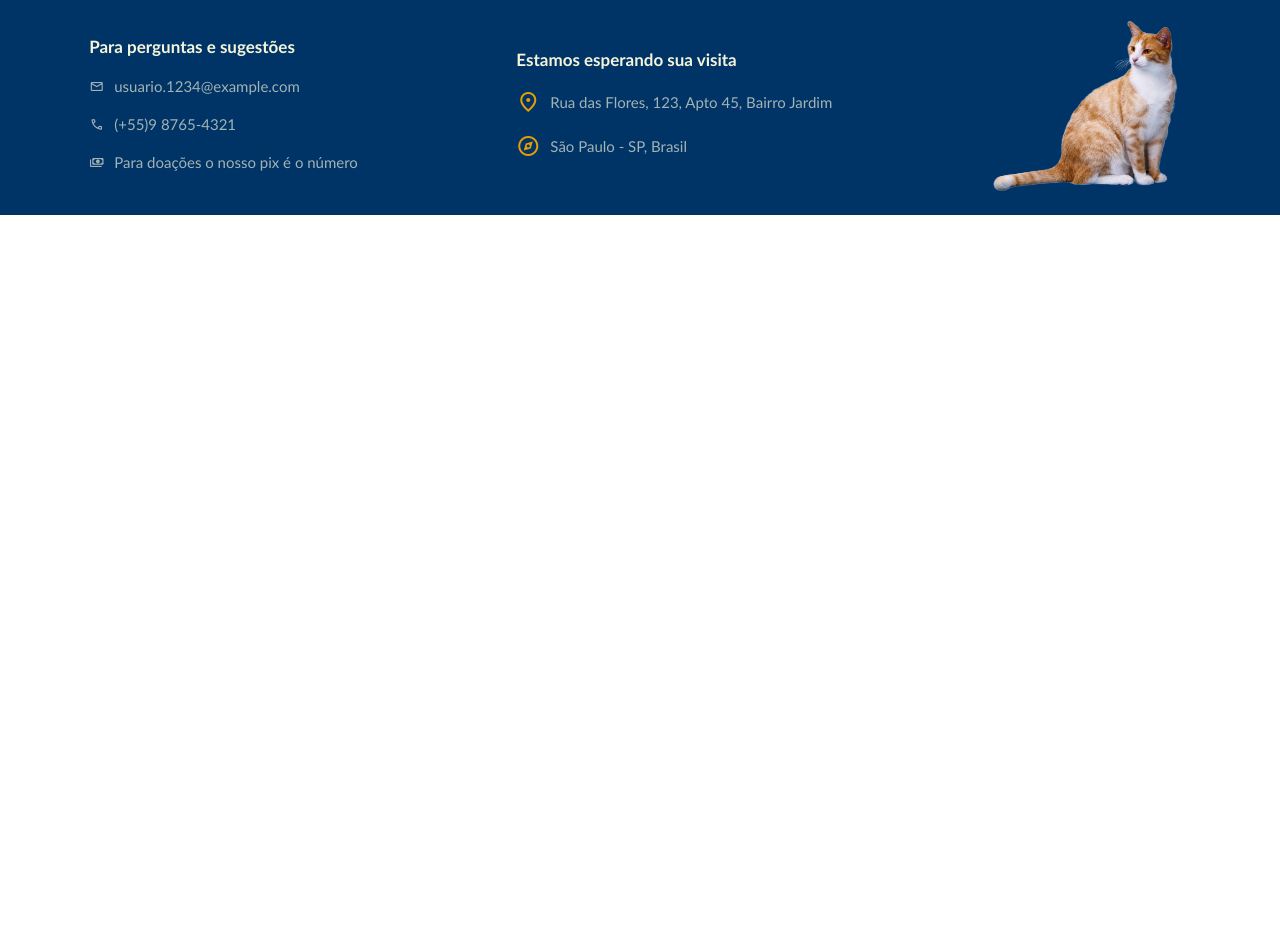
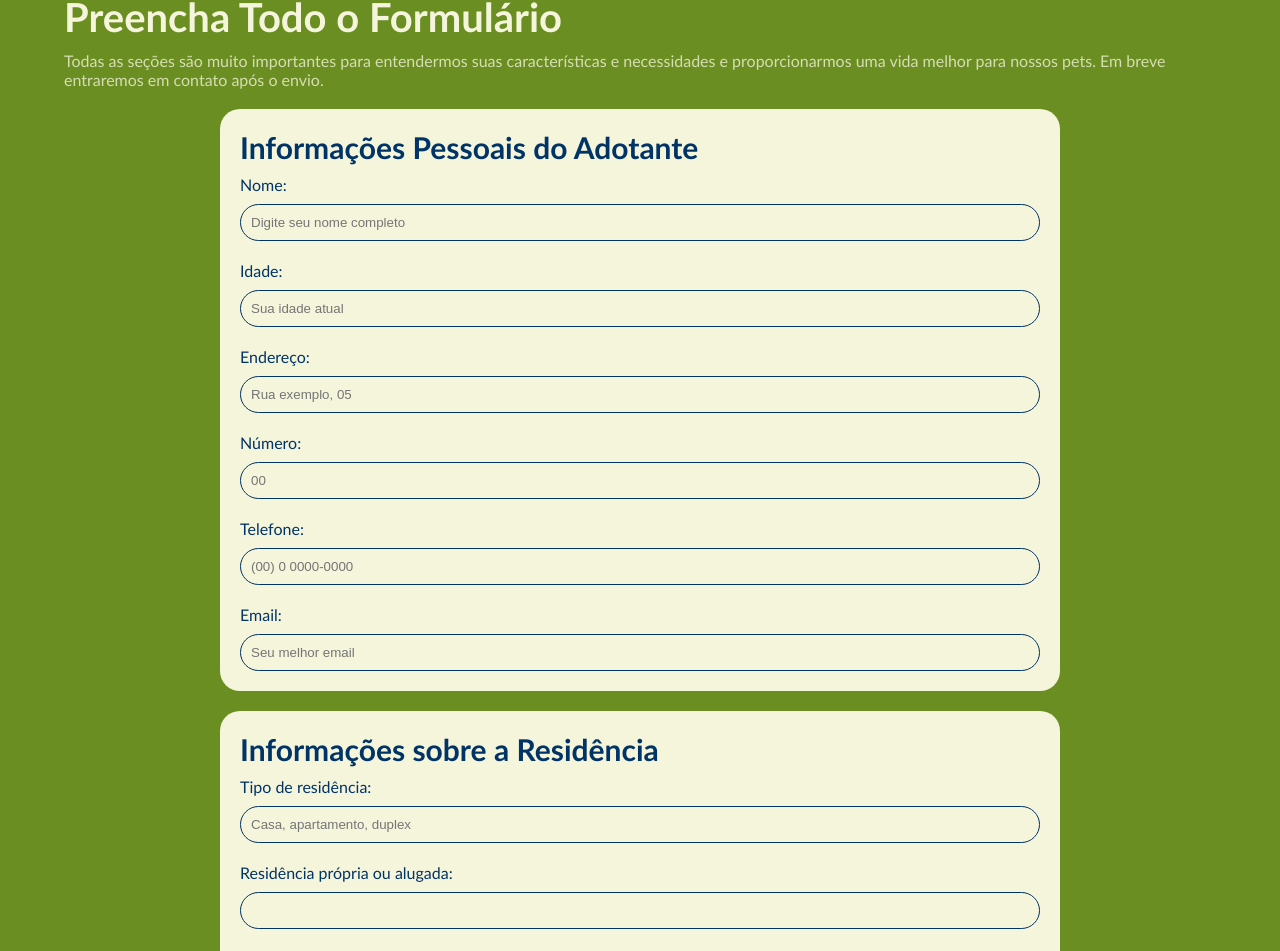
Before and after one commit to Thyale/AmigoFiel, an Angular app in the folder AmigoFielProject/: page /formulario in a window 1280 px wide. Shown: the part 110-1061 px from the top of the page. Before the commit the page ends 800 px from the top, so only its background shows below. Built offline with nearby package versions, Linux system fonts and the light colour scheme.

Commit message:
Formulário de adoção

```diff
--- a/AmigoFielProject/src/app/components/formulario/formulario.component.css
+++ b/AmigoFielProject/src/app/components/formulario/formulario.component.css
@@ -0,0 +1,91 @@
+section{
+    background-color: #6b8e23;
+    color: #f5f5dc;
+}
+
+.DivGERAL{
+    padding: 20px;
+    width: 90%;
+    margin: auto;
+    display: flex;
+    flex-direction: column;
+    gap: 20px;
+}
+
+.ParteInicialForm{
+    display: flex;
+    flex-direction: column;
+    gap: 10px;
+}
+
+.ParteInicialForm h1{
+    font-size: 40px;
+}
+
+.ParteInicialForm p{
+    color: #f5f5dcc5;
+}
+
+.Dados{
+    padding: 20px;
+    width: 80%;
+    max-width: 800px;
+    margin: auto;
+    border-radius: 20px;
+    display: flex;
+    flex-direction: column;
+    gap: 10px;
+    background-color: #f5f5dc;
+    color: #003366;
+}
+
+.Dados h1{
+    font-size: 30px;
+}
+
+.Dados form{
+    display: flex;
+    flex-direction: column;
+    gap: 20px;
+}
+
+.Dados form div{
+    display: flex;
+    flex-direction: column;
+    gap: 10px;
+}
+
+.Dados input{
+   outline: none;
+   padding: 10px;
+   border-radius: 20px;
+   border: none;
+   border:  1px solid #003366;
+   background-color: #f5f5dc;
+}
+
+.Envio{
+    width: 90%;
+    max-width: 800px;
+    margin: auto;
+}
+
+.Envio form{
+    display: flex;
+    flex-direction: row;
+    align-items: center;
+    gap: 10px;
+}
+
+.Envio form button{
+    padding: 10px 20px;
+    background-color: #e59e06;
+    color: #f5f5dc;
+    cursor: pointer;
+    border: none;
+    border-radius: 10px;
+}
+
+.Envio form button:hover{
+    background-color: #c38500;
+}
--- a/AmigoFielProject/src/app/components/formulario/formulario.component.html
+++ b/AmigoFielProject/src/app/components/formulario/formulario.component.html
@@ -1 +1,166 @@
-<p>fffff</p>
+<section>
+    <div class="DivGERAL">
+
+        <div class="ParteInicialForm">
+            <h1>Preencha Todo o Formulário</h1>
+            <p>Todas as seções são muito importantes para entendermos suas características e necessidades e proporcionarmos uma vida melhor para nossos pets. Em breve entraremos em contato após o envio.</p>
+        </div>
+
+        <div class="Dados">
+            <h1>Informações Pessoais do Adotante</h1>
+            <form>
+                <div>
+                    <label for="nome">Nome:</label>
+                    <input type="text" name="nome" id="nome" placeholder="Digite seu nome completo">
+                </div>
+                <div>
+                    <label for="idade">Idade:</label>
+                    <input type="number" name="idade" id="idade" placeholder="Sua idade atual">
+                </div>
+                <div>
+                    <label for="endereco">Endereço:</label>
+                    <input type="text" name="endereco" id="endereco" placeholder="Rua exemplo, 05">
+                </div>
+                <div>
+                    <label for="numero">Número:</label>
+                    <input type="number" name="numero" id="numero" placeholder="00">
+                </div>
+                <div>
+                    <label for="telefone">Telefone:</label>
+                    <input type="tel" name="telefone" id="telefone" placeholder="(00) 0 0000-0000">
+                </div>
+                <div>
+                    <label for="email">Email:</label>
+                    <input type="email" name="email" id="email" placeholder="Seu melhor email">
+                </div>
+            </form>
+        </div>
+
+        <div class="Dados">
+            <h1>Informações sobre a Residência</h1>
+            <form>
+                <div>
+                    <label for="tipoResidencia">Tipo de residência:</label>
+                    <input type="text" name="tipoResidencia" id="tipoResidencia" placeholder="Casa, apartamento, duplex">
+                </div>
+                <div>
+                    <label for="residenciaPropria">Residência própria ou alugada:</label>
+                    <input type="text" name="residenciaPropria" id="residenciaPropria">
+                </div>
+                <div>
+                    <label for="permissaoAnimais">Se alugada, possui permissão do proprietário para animais?</label>
+                    <input type="text" name="permissaoAnimais" id="permissaoAnimais" placeholder="Sim/Não">
+                </div>
+                <div>
+                    <label for="espacoDisponivel">Espaço disponível para o animal:</label>
+                    <input type="text" name="espacoDisponivel" id="espacoDisponivel">
+                </div>
+                <div>
+                    <label for="telasProtecao">Existem telas de proteção em janelas e sacadas?</label>
+                    <input type="text" name="telasProtecao" id="telasProtecao" placeholder="Sim/Não">
+                </div>
+            </form>
+        </div>
+
+        <div class="Dados">
+            <h1>Informações sobre a Família</h1>
+            <form>
+                <div>
+                    <label for="numeroPessoas">Número de pessoas na residência:</label>
+                    <input type="number" name="numeroPessoas" id="numeroPessoas">
+                </div>
+                <div>
+                    <label for="criancas">Existem crianças na residência? Se sim, idades:</label>
+                    <input type="text" name="criancas" id="criancas">
+                </div>
+                <div>
+                    <label for="concordancia">Todos na residência estão de acordo com a adoção?</label>
+                    <input type="text" name="concordancia" id="concordancia">
+                </div>
+                <div>
+                    <label for="alergias">Algum membro da família possui alergia a animais?</label>
+                    <input type="text" name="alergias" id="alergias">
+                </div>
+            </form>
+        </div>
+
+        <div class="Dados">
+            <h1>Experiência com Animais</h1>
+            <form>
+                <div>
+                    <label for="jaTeveAnimais">Já teve animais antes?</label>
+                    <input type="text" name="jaTeveAnimais" id="jaTeveAnimais">
+                </div>
+                <div>
+                    <label for="possuiOutrosAnimais">Atualmente possui outros animais? Se sim, quais?</label>
+                    <input type="text" name="possuiOutrosAnimais" id="possuiOutrosAnimais">
+                </div>
+                <div>
+                    <label for="historicoCuidados">Histórico de cuidados com animais (veterinário, vacinação, etc.):</label>
+                    <input type="text" name="historicoCuidados" id="historicoCuidados">
+                </div>
+            </form>
+        </div>
+
+        <div class="Dados">
+            <h1>Planejamento para o Novo Animal</h1>
+            <form>
+                <div>
+                    <label for="motivoAdocao">Por que deseja adotar um animal?</label>
+                    <input type="text" name="motivoAdocao" id="motivoAdocao">
+                </div>
+                <div>
+                    <label for="tempoSozinho">Quanto tempo o animal ficará sozinho durante o dia?</label>
+                    <input type="text" name="tempoSozinho" id="tempoSozinho">
+                </div>
+                <div>
+                    <label for="planoExercicio">Plano para exercício e atividades do animal:</label>
+                    <input type="text" name="planoExercicio" id="planoExercicio">
+                </div>
+                <div>
+                    <label for="planoSaude">Plano para alimentação e saúde (veterinário, vacinação, castração, etc.):</label>
+                    <input type="text" name="planoSaude" id="planoSaude">
+                </div>
+            </form>
+        </div>
+
+        <div class="Dados">
+            <h1>Compromisso</h1>
+            <form>
+                <div>
+                    <label for="visitaRepresentante">Concorda com a visita de um representante da ONG para avaliação do ambiente?</label>
+                    <input type="text" name="visitaRepresentante" id="visitaRepresentante">
+                </div>
+                <div>
+                    <label for="termoResponsabilidade">Concorda em assinar um termo de responsabilidade pela adoção?</label>
+                    <input type="text" name="termoResponsabilidade" id="termoResponsabilidade">
+                </div>
+                <div>
+                    <label for="taxaAdocao">Está ciente e concorda com a taxa de adoção (se houver)?</label>
+                    <input type="text" name="taxaAdocao" id="taxaAdocao">
+                </div>
+            </form>
+        </div>
+
+        <div class="Dados">
+            <h1>Termos e Condições</h1>
+            <form>
+                <div>
+                    <label for="declaracao">Declaração de que as informações fornecidas são verdadeiras:</label>
+                    <input type="text" name="declaracao" id="declaracao">
+                </div>
+                <div>
+                    <label for="termosConcordancia">Concordância com os termos de adoção da ONG:</label>
+                    <input type="text" name="termosConcordancia" id="termosConcordancia">
+                </div>
+            </form>
+        </div>
+
+        <div class="Envio">
+            <form>
+                <button type="submit">Enviar</button>
+                <button type="reset">Cancelar</button>
+            </form>
+        </div>
+    </div>
+</section>
```
